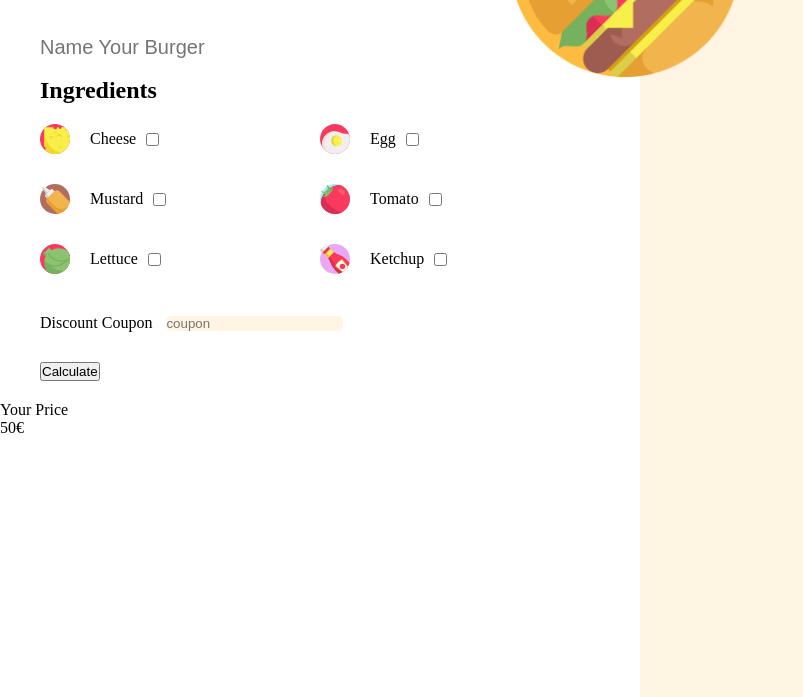
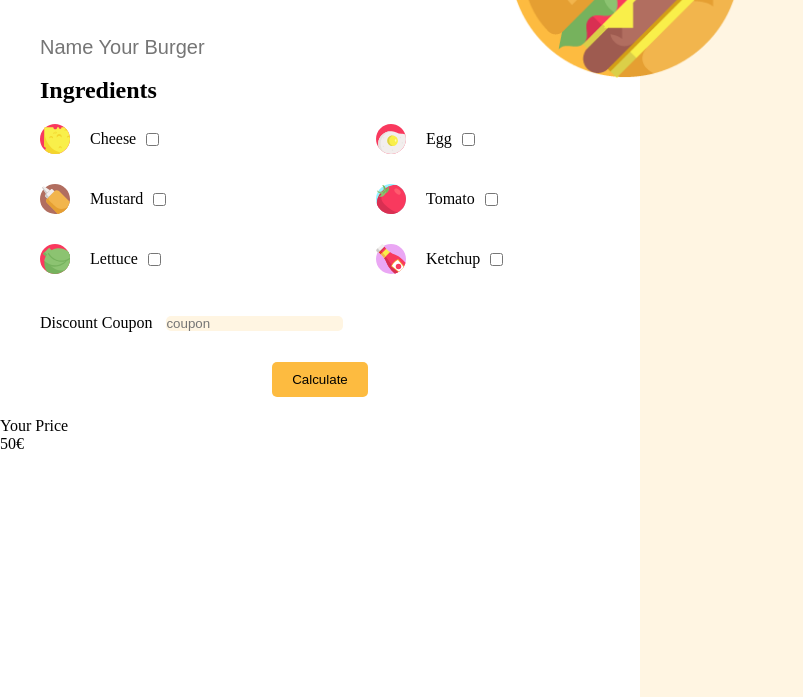
Before and after one commit to n-desantis92/js-burger, a plain HTML site: page index.html in a window 1280 px wide. Shown: the part 103-800 px from the top of the page, without its empty margins (0-803 px from the left). Drawn offline with Linux system fonts and the light colour scheme.

Commit message:
sistemato button

```diff
--- a/css/style.css
+++ b/css/style.css
@@ -52,7 +52,7 @@ main {
 
 .lista-ingredienti li {
   list-style: none;
-  width: 50%;
+  width: 40%;
   height: 40px;
   margin-top: 20px;
 }
@@ -60,6 +60,10 @@ main {
 .lista-ingredienti li label {
 display: flex;
 align-items: center;
+}
+
+.lista-ingredienti label:hover {
+  cursor: pointer;
 }
 
 .lista-ingredienti li img {
@@ -82,3 +86,24 @@ align-items: center;
   margin-left: 10px;
   border-radius: 5px;
 }
+
+.bottone-calcolatore {
+  display: flex;
+  justify-content: center;
+}
+
+.bottone-calcolatore button {
+  padding: 10px 20px;
+  background-color: #FDBB40;
+  border-radius: 5px;
+  outline: none;
+  border: none;
+}
+
+.bottone-calcolatore button:active {
+  outline: none;
+}
+
+.bottone-calcolatore button:hover {
+  cursor: pointer;
+}
```
